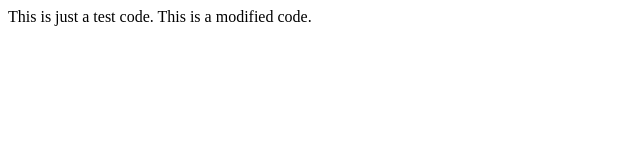
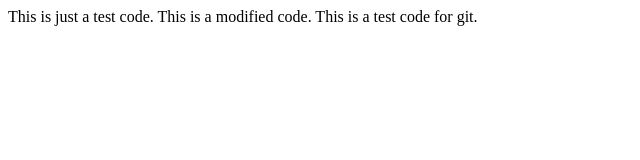
Before and after one commit to amrit-niure/ayush-kharel, a plain HTML site: page index.html in a window 1280 px wide. Shown: the whole page, without its empty margins (0-640 px from the left). Drawn offline with Linux system fonts and the light colour scheme.

Commit message:
third time

```diff
--- a/index.html
+++ b/index.html
@@ -8,5 +8,6 @@
 <body>
     This is just a test code.
     This is a modified code.
+    This is a test code for git.
 </body>
 </html>
```
